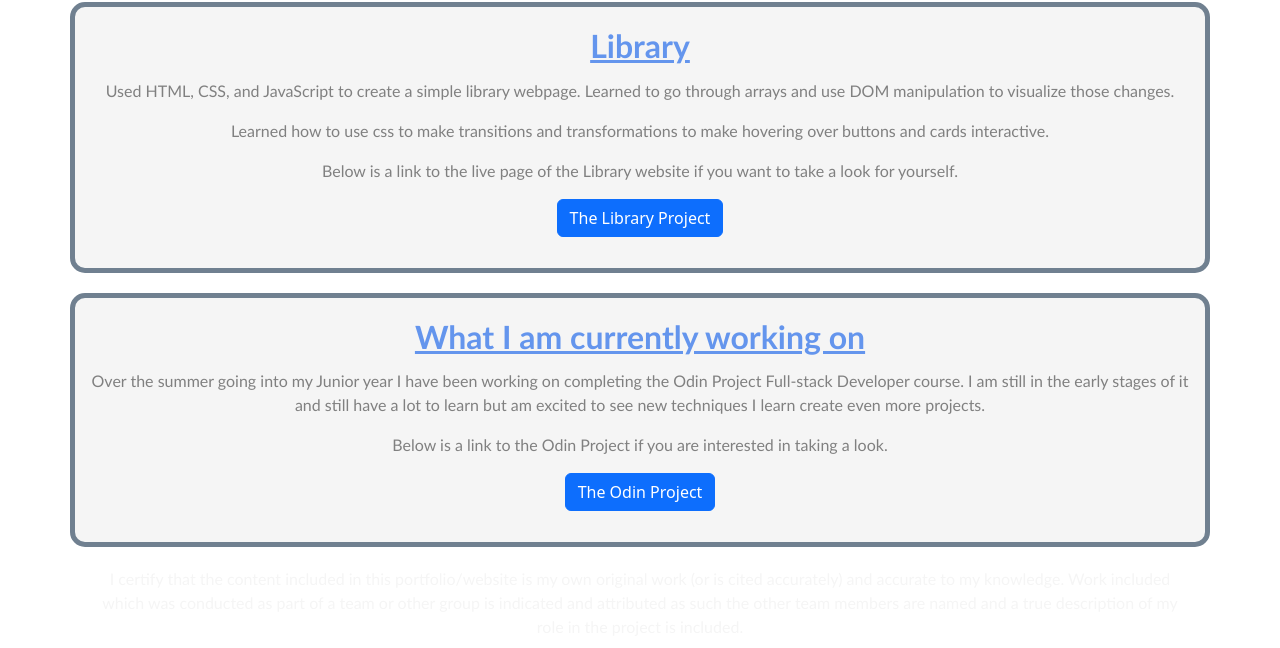
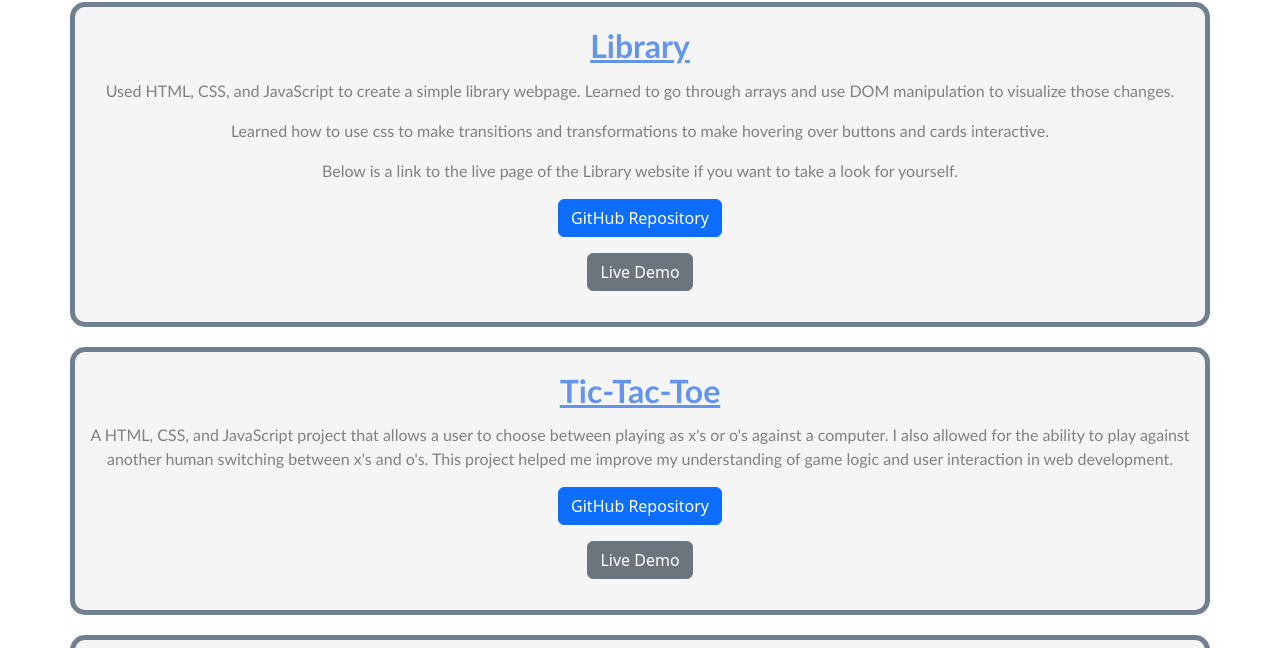
Before and after one commit to Matt-d-schmidt/personal_website, a plain HTML site: page projects.html in a window 1280 px wide. Shown: the part 1351-1999 px from the top of the page. Drawn offline with nearby package versions, Linux system fonts and the light colour scheme.

Commit message:
adding another project to the projects.html

```diff
--- a/projects.html
+++ b/projects.html
@@ -88,8 +88,28 @@
                     <p class="font">Below is a link to the live page of the Library website if you want to take a look
                         for yourself.</p>
                     <p></p>
-                    <p><a href="https://matdschm.pages.iu.edu/Library/library.html" class="btn btn-primary">The Library
-                            Project</a></p>
+                    <p><a href="https://github.com/Matt-d-schmidt/library" class="btn btn-primary">GitHub
+                            Repository</a></p>
+                    <p></p>
+                    <p><a href="https://matdschm.pages.iu.edu/Library/library.html" class="btn btn-secondary">Live
+                            Demo</a></p>
+
+                </div>
+            </div>
+            <div class="row blankspace">
+                <div class="col-lg-12 cell">
+                    <h3 class="title">Tic-Tac-Toe</h3>
+                    <p class="font">A HTML, CSS, and JavaScript project that allows a user to choose between playing as
+                        x's or o's against a computer. I also allowed for the ability to play against another human
+                        switching between x's and o's. This project helped me improve my understanding of game logic and
+                        user interaction in web development.</p>
+                    <p></p>
+                    <p><a href="https://github.com/Matt-d-schmidt/tic-tac-toe" class="btn btn-primary">GitHub
+                            Repository</a></p>
+                    <p></p>
+                    <p><a href="https://matdschm.pages.iu.edu/tic-tac-toe/tic-tac-toe.html"
+                            class="btn btn-secondary">Live
+                            Demo</a></p>
 
                 </div>
             </div>
```
